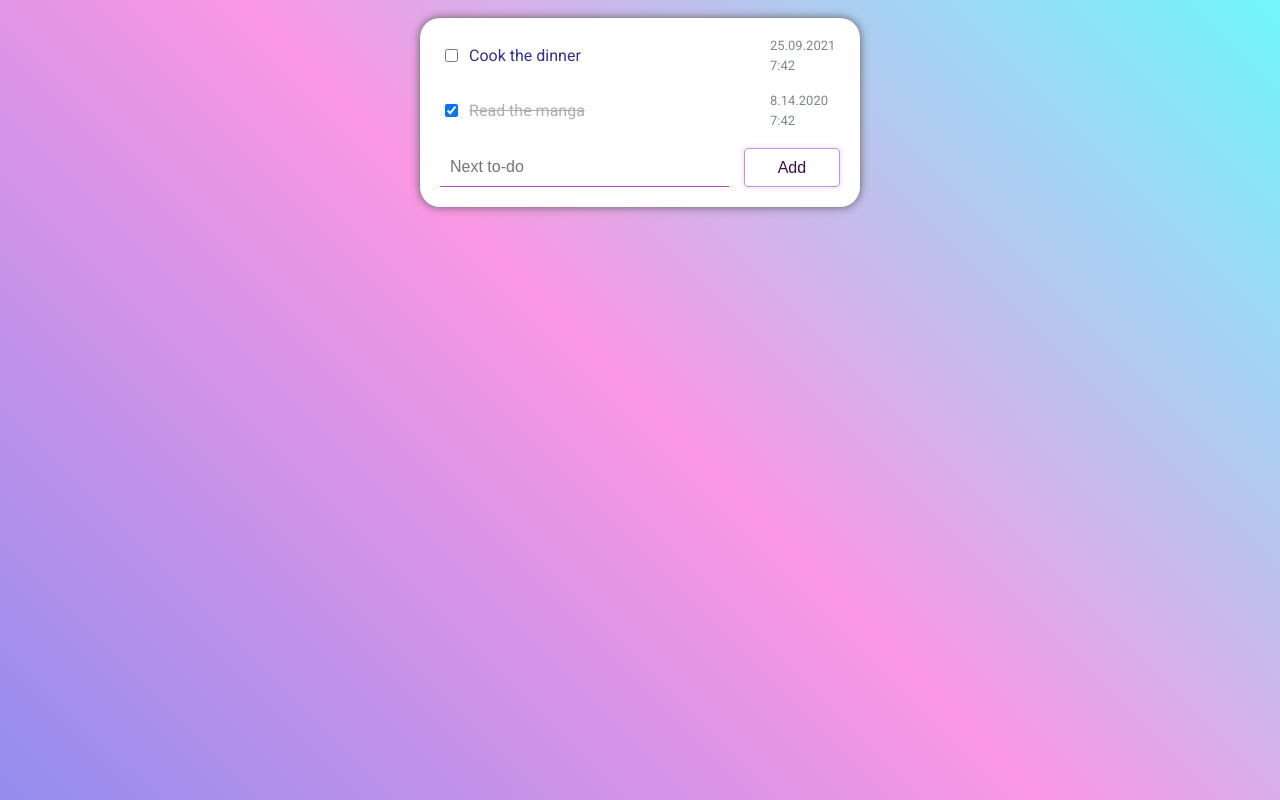
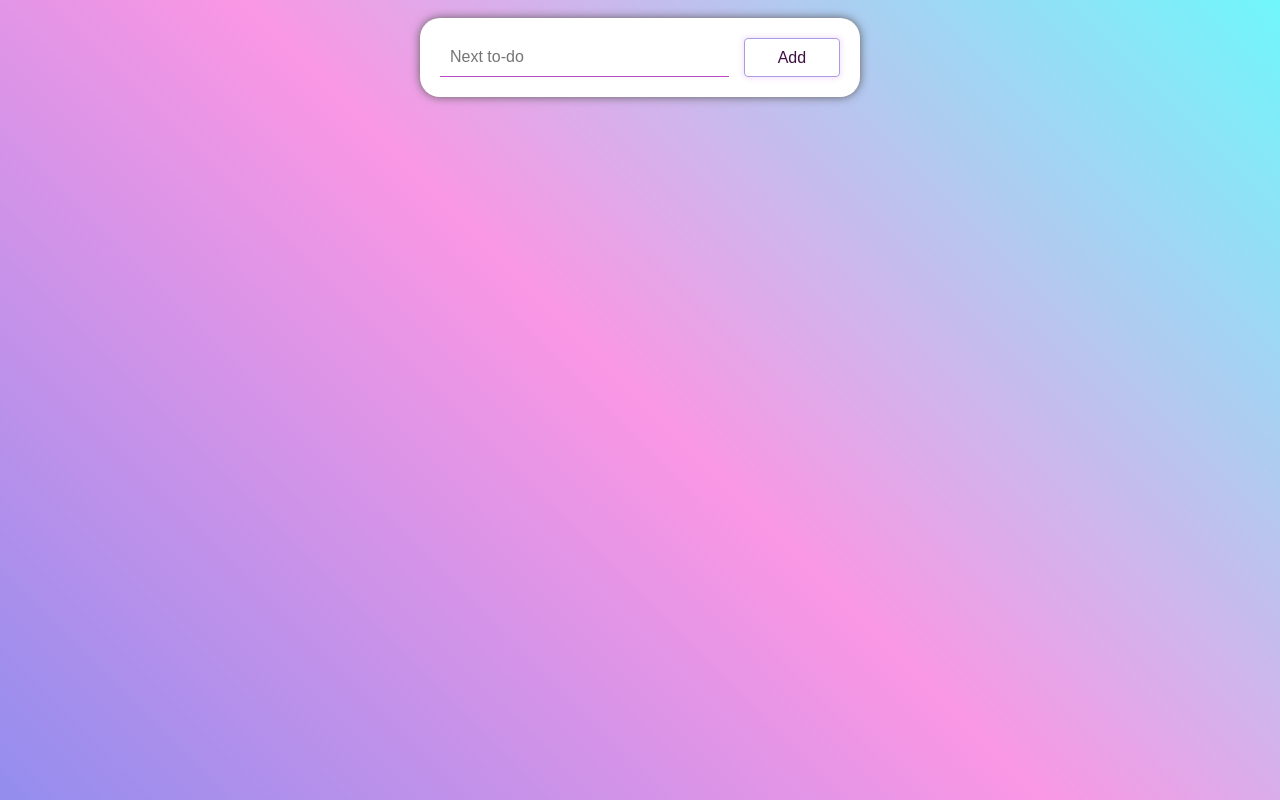
Before and after one commit to aisylu-iunusova/to-do-list, a React (Create React App) app: page / in a window 1280 px wide. Built offline with nearby package versions, Linux system fonts and the light colour scheme.

Commit message:
Added saving of to-do list to localStorage

```diff
--- a/src/App.tsx
+++ b/src/App.tsx
@@ -1,25 +1,37 @@
-import React, { useState } from "react";
+import React, { useState, useEffect } from "react";
 import styles from "./App.module.css";
 import TodoListItem, { Todo } from "./components/TodoListItem";
 import AddTodoForm, { AddTodo } from "./components/AddTodoForm";
 
-const initialTodos: Todo[] = [
-  {
-    text: "Cook the dinner",
-    complete: false,
-    date: "25.09.2021",
-    time: "7:42",
-  },
-  {
-    text: "Read the manga",
-    complete: true,
-    date: "8.14.2020",
-    time: "7:42",
-  },
-];
+// const initialTodos: Todo[] = [
+//   {
+//     text: "Cook the dinner",
+//     complete: false,
+//     date: "25.09.2021",
+//     time: "7:42",
+//   },
+//   {
+//     text: "Read the manga",
+//     complete: true,
+//     date: "8.14.2020",
+//     time: "7:42",
+//   },
+// ];
 
 const App = () => {
-  const [todos, setTodos] = useState(initialTodos);
+  const [todos, setTodos] = useState<Todo[]>([]);
+
+  useEffect(() => {
+    let toDoList = localStorage.getItem("Todo") || [];
+    if (typeof toDoList === "string") {
+      setTodos(JSON.parse(toDoList));
+    }
+  }, []);
+
+  useEffect(() => {
+    localStorage.setItem("Todo", JSON.stringify(todos));
+    console.log(localStorage.getItem("Todo"));
+  }, [todos]);
 
   const toggleTodo = (selectedTodo: Todo) => {
     const newTodoList = todos.map((item) => {
@@ -36,23 +48,24 @@ const App = () => {
     if (text) {
       const date = new Date().toLocaleDateString();
       const time = new Date().toLocaleTimeString().slice(0, -3);
-      return setTodos([...todos, { text, complete: false, date, time }]);
+      setTodos([...todos, { text, complete: false, date, time }]);
     }
   };
 
   const removeTodo = (delTodo: Todo) => {
     todos.splice(todos.indexOf(delTodo), 1);
-    return setTodos(todos);
+    setTodos(todos);
   };
 
   return (
     <>
       <div className={styles.toDoList}>
-        {todos.map((item) => (
+        {todos.map((item, index) => (
           <TodoListItem
             todo={item}
             toggleTodo={toggleTodo}
             removeTodo={removeTodo}
+            key={index}
           />
         ))}
         <AddTodoForm addTodo={addTodo} />
--- a/src/components/TodoListItem/index.module.css
+++ b/src/components/TodoListItem/index.module.css
@@ -39,5 +39,5 @@
   gap: 5px;
 
   font-size: 13px;
-  color: rgb(125, 136, 136);
+  color: rgb(36, 61, 25);
 }
```
